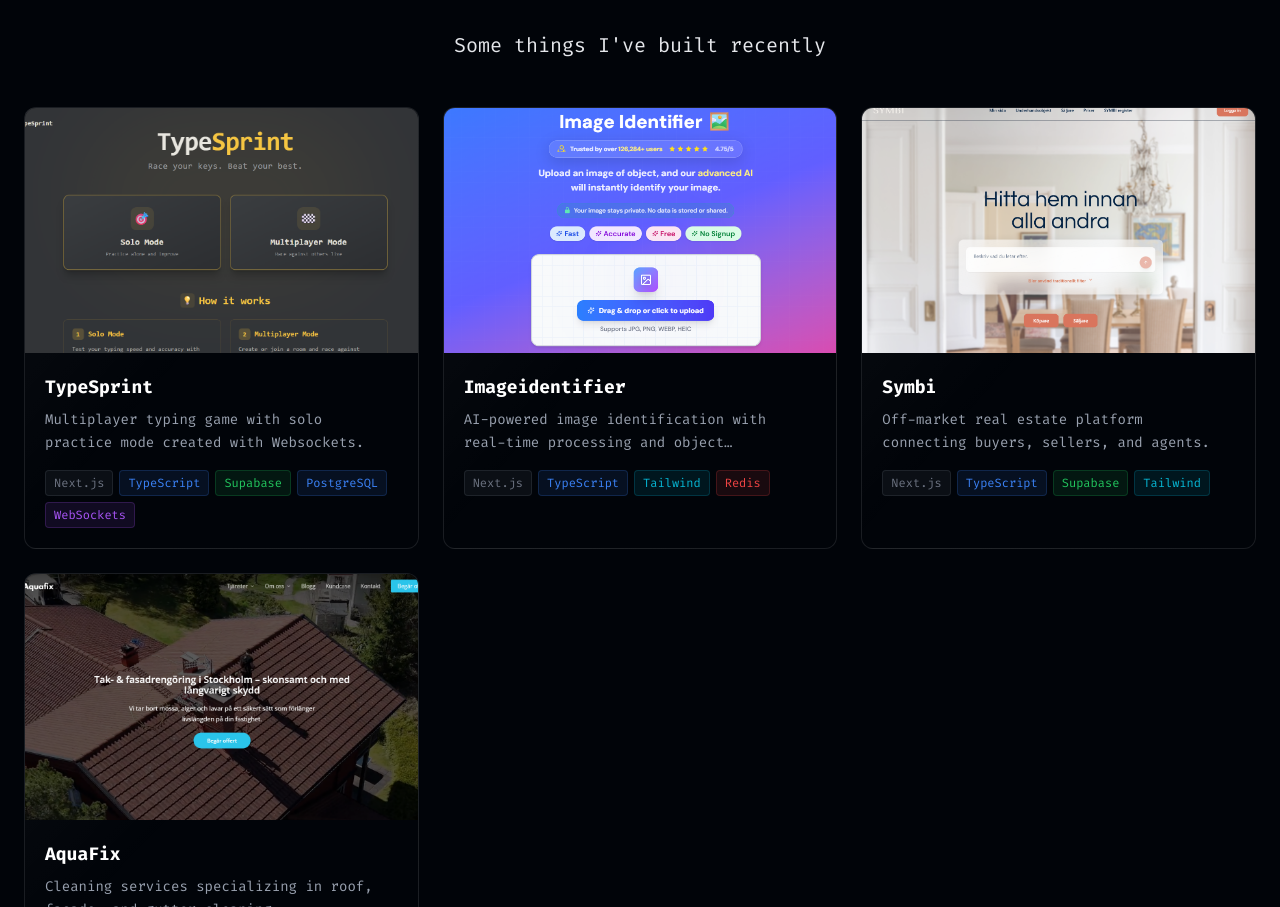
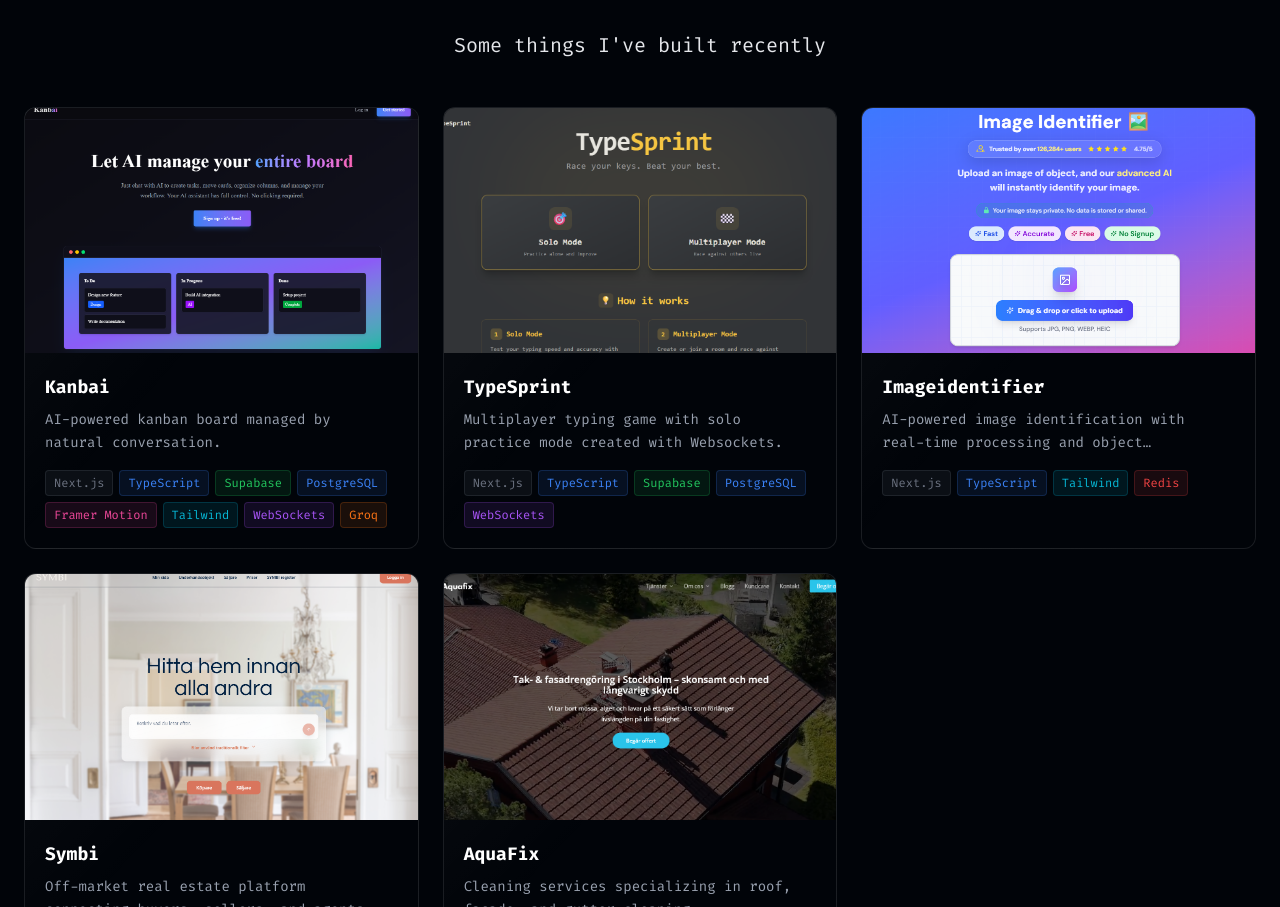
Before and after one commit to chvlpont/portfolio-ph, a Next.js app: page / in a window 1280 px wide. Shown: the part 1813-2720 px from the top of the page. Built offline with nearby package versions, Linux system fonts and the light colour scheme.

Commit message:
add kanbai to projects

```diff
--- a/app/page.tsx
+++ b/app/page.tsx
@@ -55,6 +55,27 @@ const Portfolio = () => {
   }, []);
 
   const projects = [
+    {
+      name: "Kanbai",
+      url: "https://kanbai-web.vercel.app/",
+      image: "/kanbai-screenshot.png",
+      description: "AI-powered kanban board managed by natural conversation.",
+      gradient: {
+        from: "blue-500",
+        to: "purple-500",
+      },
+      hoverColor: "blue-400",
+      tags: [
+        { label: "Next.js", color: "#6b7280" },
+        { label: "TypeScript", color: "#3b82f6" },
+        { label: "Supabase", color: "#22c55e" },
+        { label: "PostgreSQL", color: "#3b82f6" },
+        { label: "Framer Motion", color: "#ec4899" },
+        { label: "Tailwind", color: "#06b6d4" },
+        { label: "WebSockets", color: "#a855f7" },
+        { label: "Groq", color: "#f97316" },
+      ],
+    },
     {
       name: "TypeSprint",
       url: "https://typesprint-web.vercel.app/",
```
Also changed, not shown: public/kanbai-screenshot.png (added).
